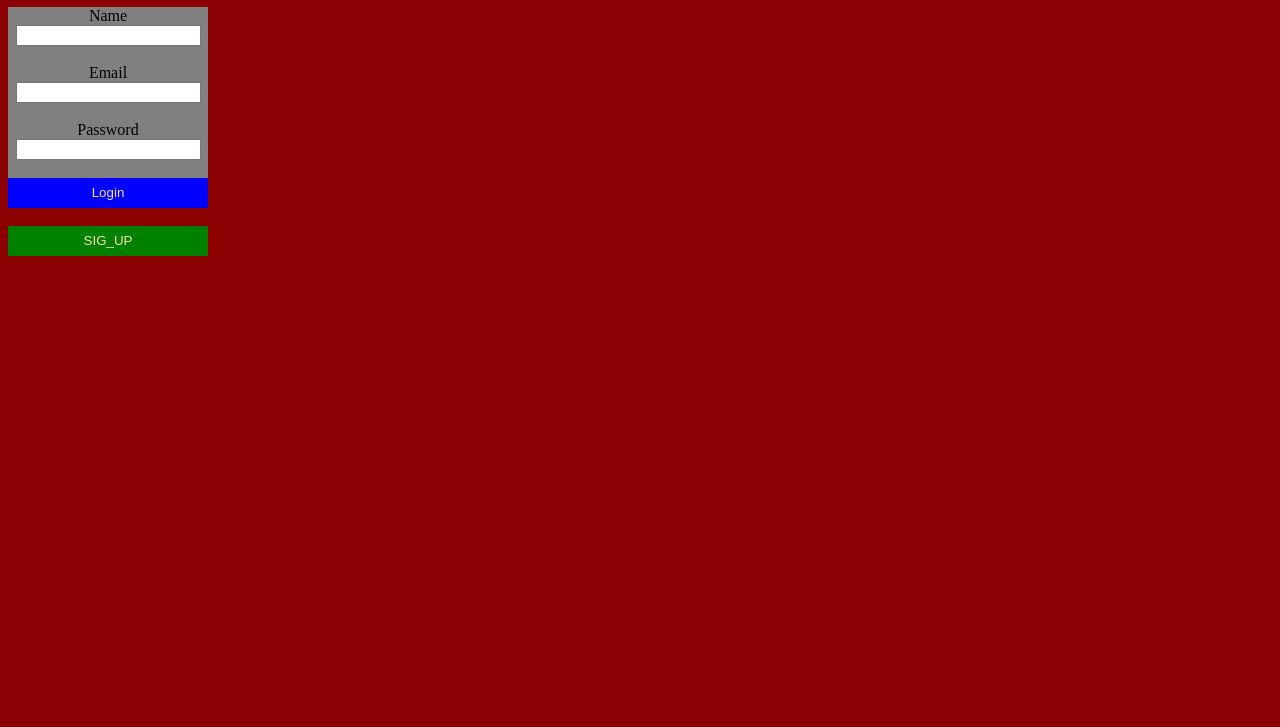
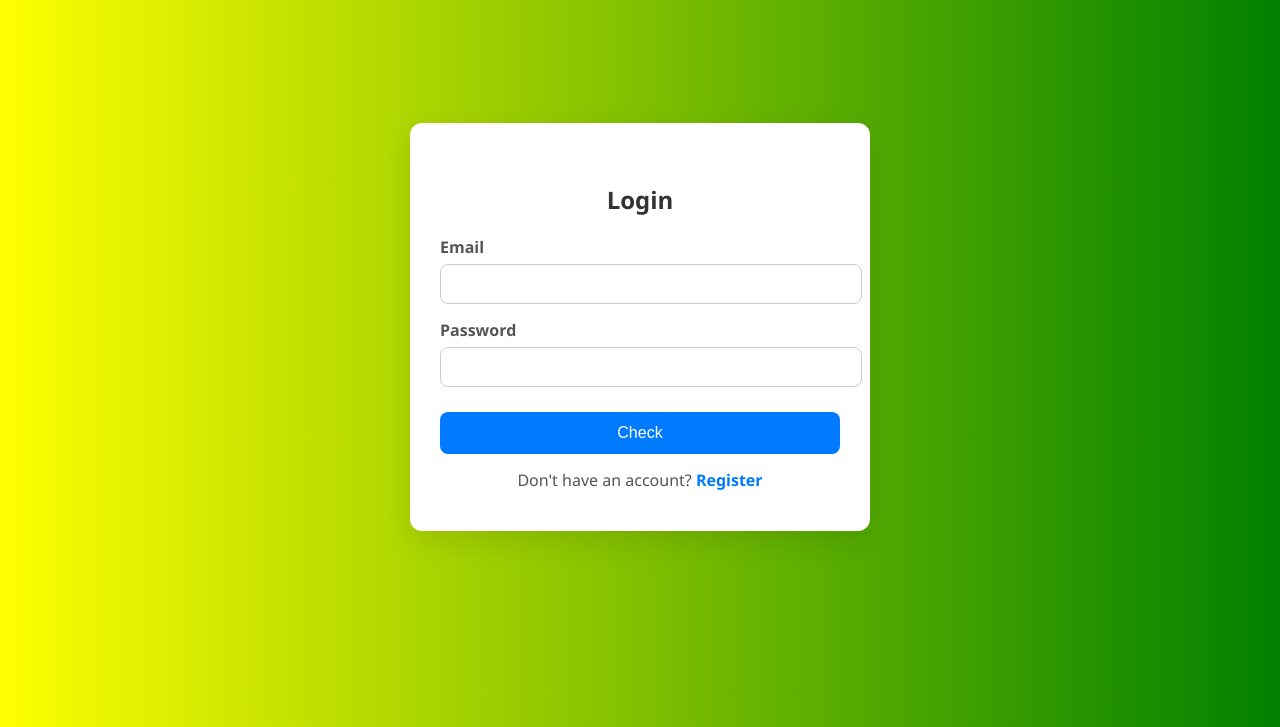
Before and after one commit to shreekantkumar620412/Shreekant-, a plain HTML site: page index.html in a window 1280 px wide. Shown: the part 73-800 px from the top of the page. Drawn offline with Linux system fonts and the light colour scheme.

Commit message:
Shreekant
Shreekant

```diff
--- a/index.html
+++ b/index.html
@@ -1,29 +1,148 @@
 <!DOCTYPE html>
-<html>
+<html lang="en">
 <head>
-	<meta charset="utf-8">
-	<meta name="viewport" content="width=device-width, initial-scale=1">
-	<title>Shreekant.in</title>
-	<link rel="stylesheet" type="text/css" href="style.css">
+  <meta charset="UTF-8" />
+  <meta name="viewport" content="width=device-width, initial-scale=1.0"/>
+  <title>Login & Register</title>
+  <style>
+    body {
+      font-family: 'Segoe UI', sans-serif;
+      background: linear-gradient(to right, yellow, green);
+      display: flex;
+      justify-content: center;
+      align-items: center;
+      height: 100vh;
+      margin: 0;
+    }
+
+    .container {
+      background: #fff;
+      padding: 40px 30px;
+      border-radius: 12px;
+      box-shadow: 0 10px 30px rgba(0, 0, 0, 0.1);
+      width: 100%;
+      max-width: 400px;
+    }
+
+    h2 {
+      text-align: center;
+      color: #333;
+      margin-bottom: 20px;
+    }
+
+    .form-group {
+      margin-bottom: 15px;
+    }
+
+    .form-group label {
+      display: block;
+      margin-bottom: 6px;
+      color: #555;
+      font-weight: bold;
+    }
+
+    .form-group input {
+      width: 100%;
+      padding: 10px;
+      border: 1px solid #ccc;
+      border-radius: 8px;
+      font-size: 1rem;
+    }
+
+    .form-group input:focus {
+      border-color: #007bff;
+      outline: none;
+    }
+
+    .btn {
+      width: 100%;
+      background-color: #007bff;
+      color: white;
+      padding: 12px;
+      border: none;
+      border-radius: 8px;
+      font-size: 1rem;
+      cursor: pointer;
+      margin-top: 10px;
+    }
+
+    .btn:hover {
+      background-color: #0056b3;
+    }
+
+    .toggle {
+      text-align: center;
+      margin-top: 15px;
+      color: #555;
+    }
+
+    .toggle a {
+      color: #007bff;
+      text-decoration: none;
+      font-weight: bold;
+    }
+
+    .toggle a:hover {
+      text-decoration: underline;
+    }
+
+    .hidden {
+      display: none;
+    }
+  </style>
 </head>
 <body>
-<h1>Walcom to Loginpage</h1>
-<div>
-<label> Name
-<input type="name" name="name"></label>
-<br><br>
-<label>Email
-<input type="email" name="email">
-</label>
-<br><br>
-<label>Password
-<input type="password" name="password">
-</label>
-<br><br>
-<button onclick="displayDate()"class="Login">Login</button>
- <br><br>
-<button class="Sin">SIG_UP</button>
-</div>
-<script src="main.js"></script>
+  <div class="container">
+    <!-- Login Form -->
+    <form id="loginForm">
+      <h2>Login</h2>
+      <div class="form-group">
+        <label for="loginEmail">Email</label>
+        <input type="email" id="loginEmail" required />
+      </div>
+      <div class="form-group">
+        <label for="loginPassword">Password</label>
+        <input type="password" id="loginPassword" required />
+      </div>
+      <button type="submit" class="btn">Check</button>
+      <div class="toggle">
+        Don't have an account? <a href="#" onclick="toggleForms()">Register</a>
+      </div>
+    </form>
+
+    <!-- Register Form -->
+    <form id="registerForm" class="hidden">
+      <h2>Register</h2>
+      <div class="form-group">
+        <label for="regName">Full Name</label>
+        <input type="text" id="regName" required />
+      </div>
+      <div class="form-group">
+        <label for="regEmail">Email</label>
+        <input type="email" id="regEmail" required />
+      </div>
+      <div class="form-group">
+        <label for="regPassword">Password</label>
+        <input type="password" id="regPassword" required />
+      </div>
+      <div class="form-group">
+        <label for="regConfirm">Confirm Password</label>
+        <input type="password" id="regConfirm" required />
+      </div>
+      <button type="submit" class="btn">Register</button>
+      <div class="toggle">
+        Already have an account? <a href="#" onclick="toggleForms()">Login</a>
+      </div>
+    </form>
+  </div>
+
+  <script>
+    function toggleForms() {
+      const loginForm = document.getElementById('loginForm');
+      const registerForm = document.getElementById('registerForm');
+      loginForm.classList.toggle('hidden');
+      registerForm.classList.toggle('hidden');
+    }
+  </script>
 </body>
 </html>
```
